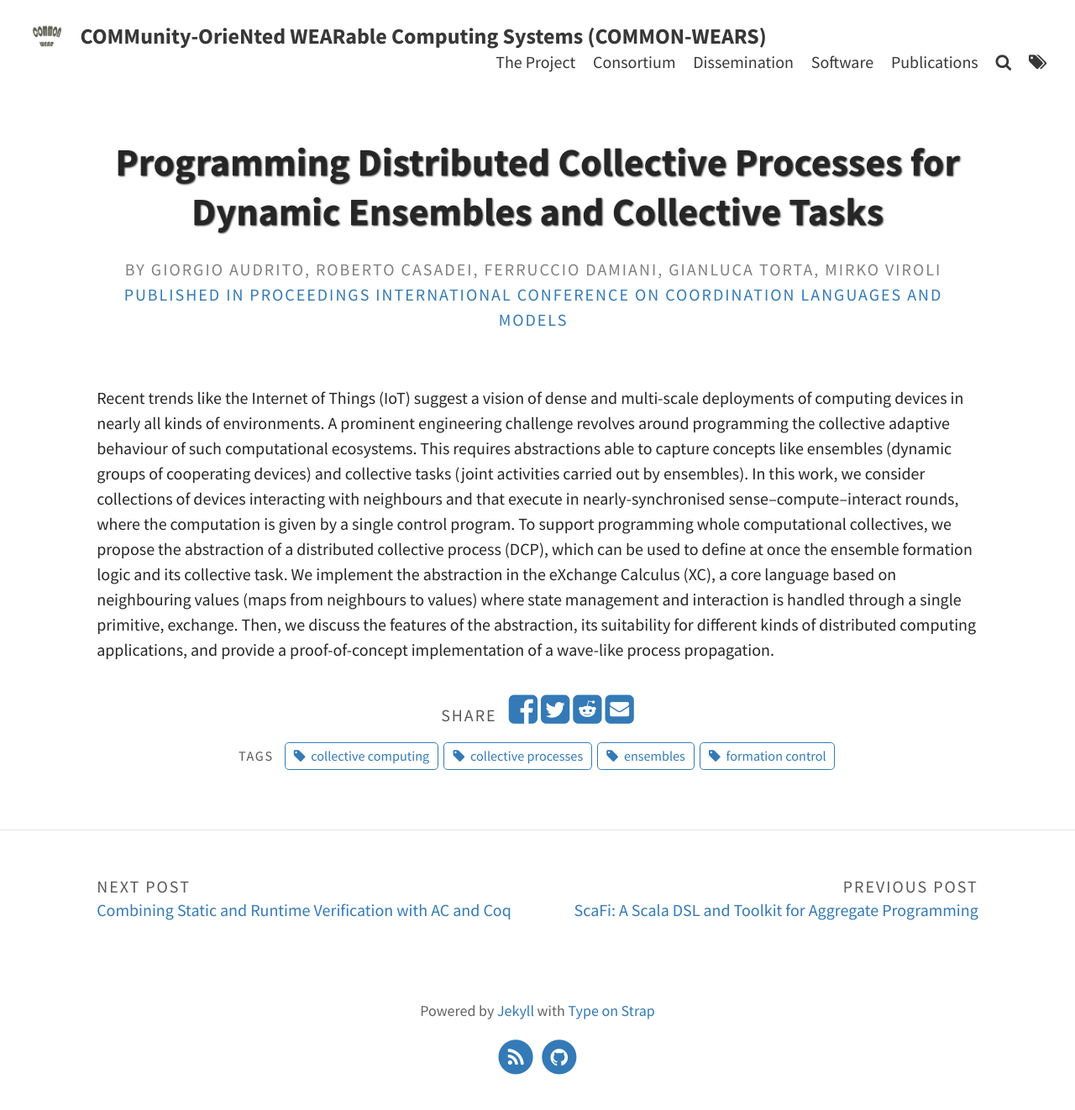
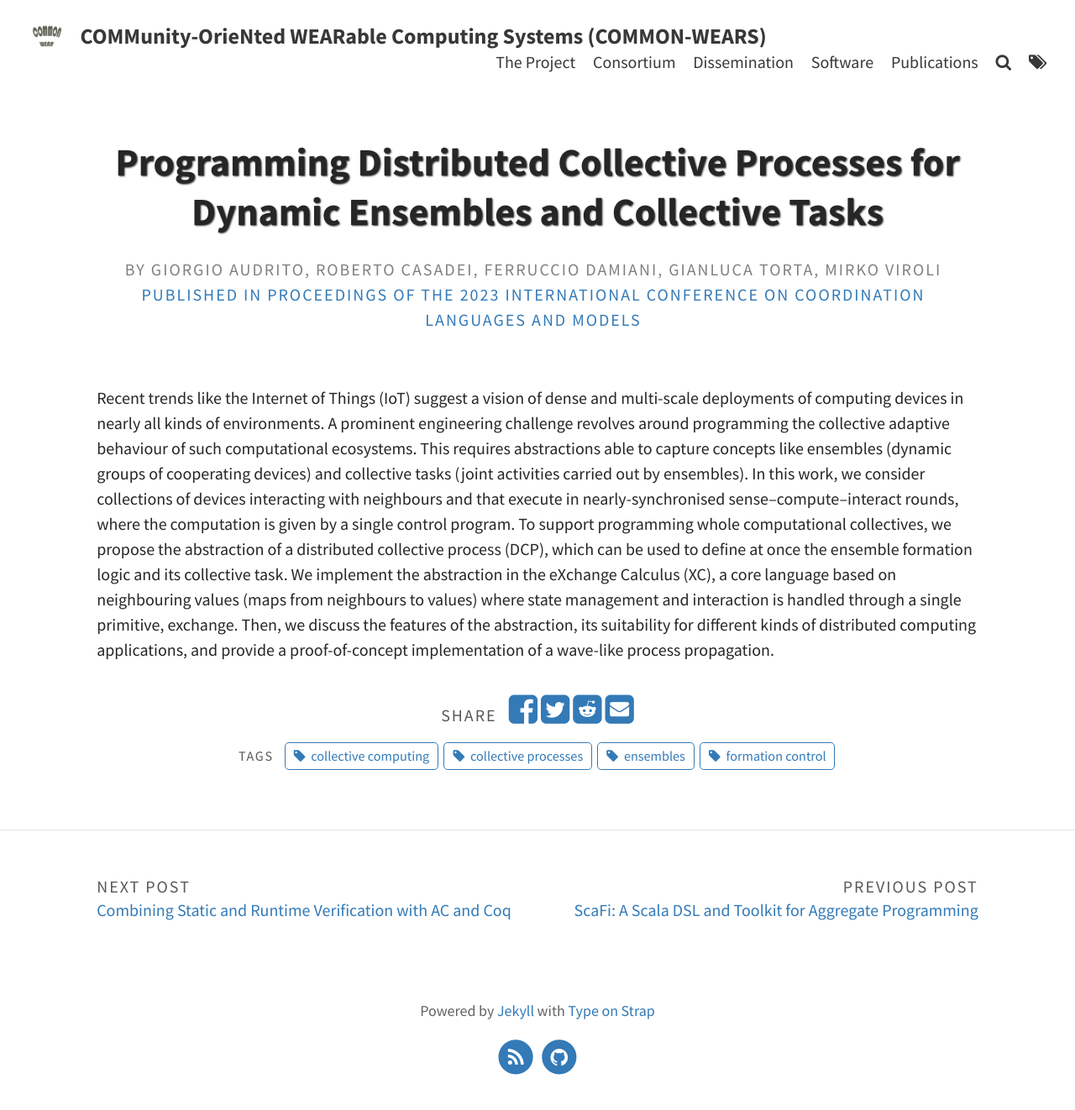
Before and after one commit to common-wears/2022, a Jekyll site: the page built from _posts/2023-06-15-Programming-COORDINATION.md, in a window 1280 px wide. Shown: the whole page at 84% size. Built offline with Jekyll 4.4.1, drawn with Linux system fonts in a browser that asks for light colours.

Commit message:
Update 2023-06-15-Programming-COORDINATION.md

```diff
--- a/_posts/2023-06-15-Programming-COORDINATION.md
+++ b/_posts/2023-06-15-Programming-COORDINATION.md
@@ -7,7 +7,7 @@ authors: Giorgio Audrito, Roberto Casadei, Ferruccio Damiani, Gianluca Torta, Mi
 # List keywords to get more visibility
 tags: [collective computing, collective processes, ensembles, formation control]
 # Add the journal / proceedings
-journal:  Proceedings International Conference on Coordination Languages and Models
+journal:  Proceedings of the 2023 International Conference on Coordination Languages and Models
 # Add the DOI
 doi: 10.1007/978-3-031-35361-1_4
 # Everithing written before <!--more--> will appear directly in the publications page
```
